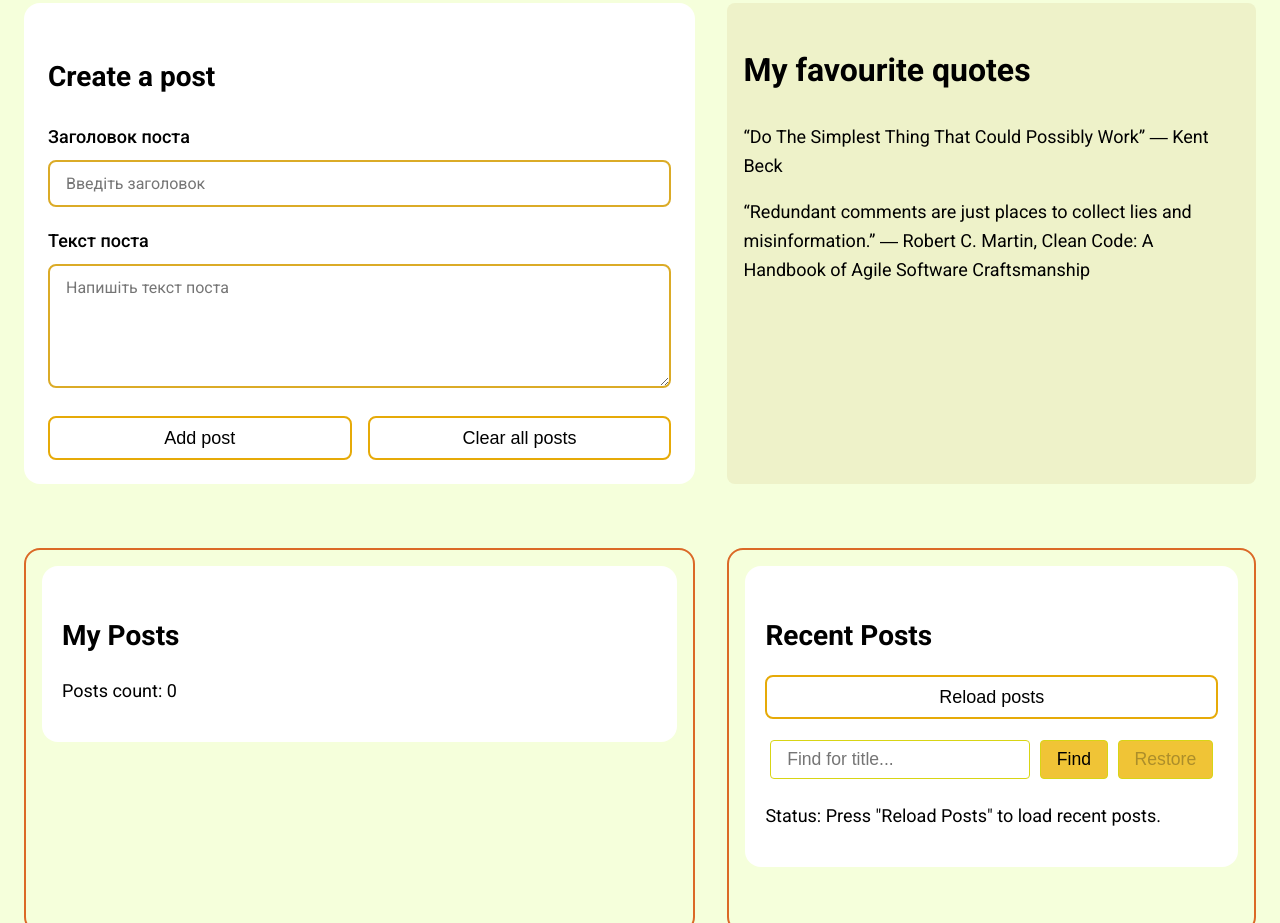
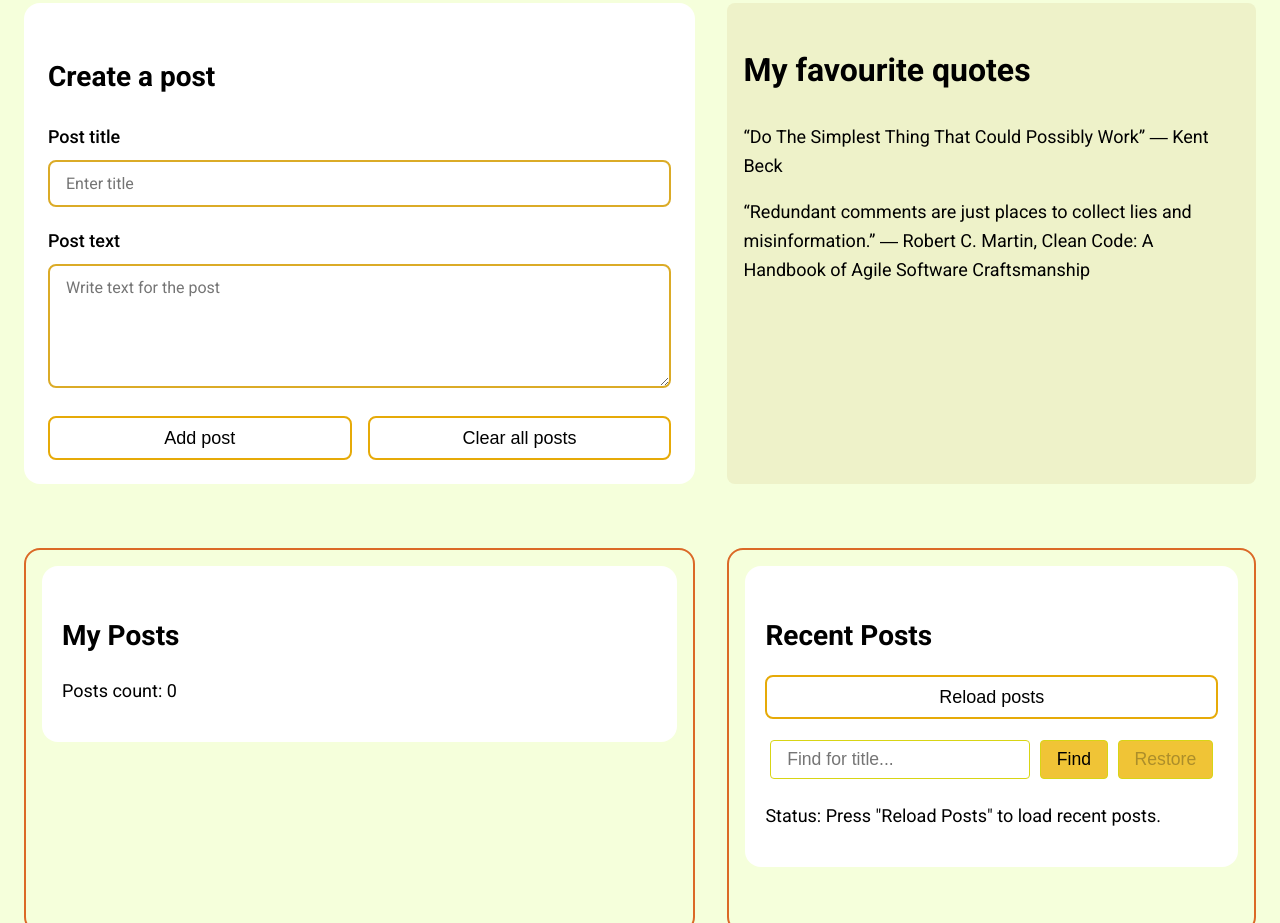
Before and after one commit to BohdanSharubin/web-technologies, a website with bundled scripts: page index.html in a window 1280 px wide. Shown: the part 919-1842 px from the top of the page. Built offline with nearby package versions, Linux system fonts and the light colour scheme.

Commit message:
Fixed  inscriptions language in create post section

```diff
--- a/index.html
+++ b/index.html
@@ -81,25 +81,25 @@
 
         <form id="postForm" novalidate>
           <div class="form-group">
-            <label for="postTitle">Заголовок поста</label>
+            <label for="postTitle">Post title</label>
             <input
               type="text"
               id="postTitle"
               name="title"
               required
               minlength="3"
-              placeholder="Введіть заголовок"
+              placeholder="Enter title"
             />
           </div>
 
           <div class="form-group">
-            <label for="postBody">Текст поста</label>
+            <label for="postBody">Post text</label>
             <textarea
               id="postBody"
               name="body"
               rows="5"
               required
-              placeholder="Напишіть текст поста"
+              placeholder="Write text for the post"
             ></textarea>
           </div>
 
```
